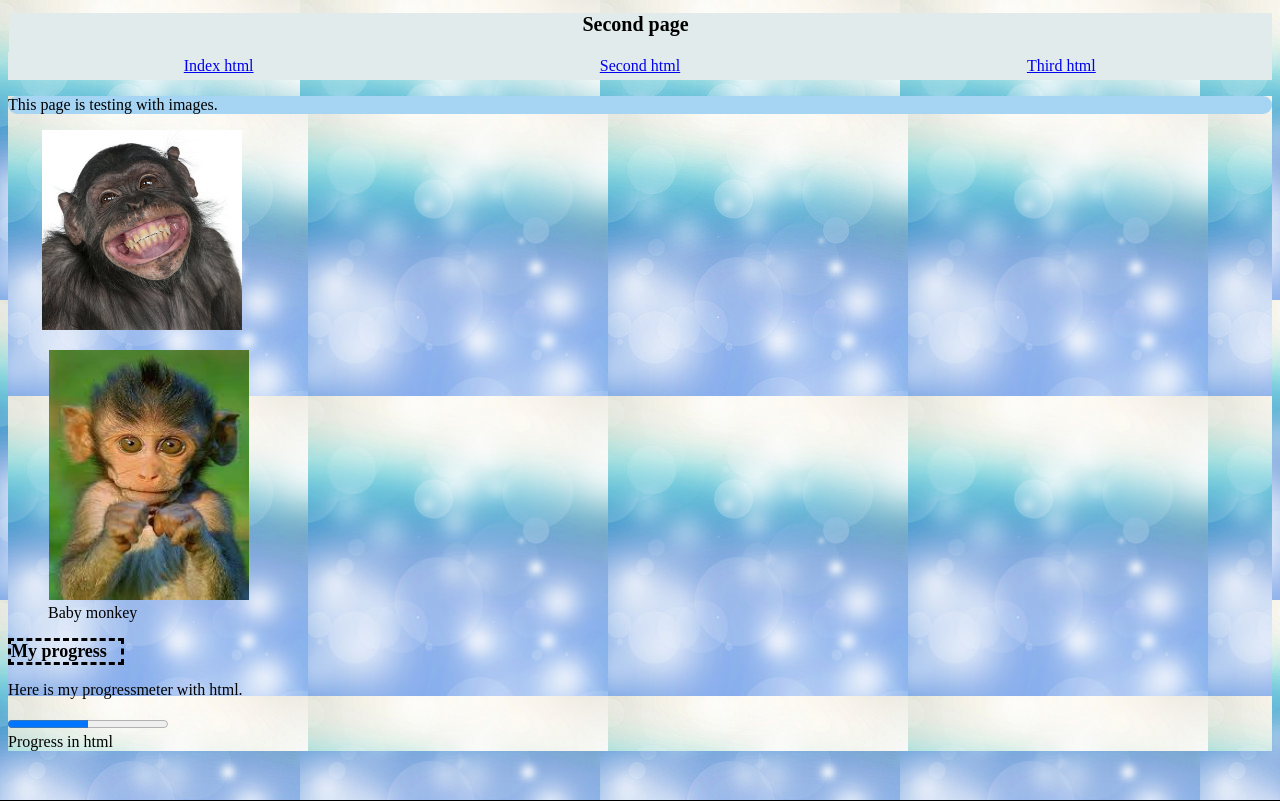
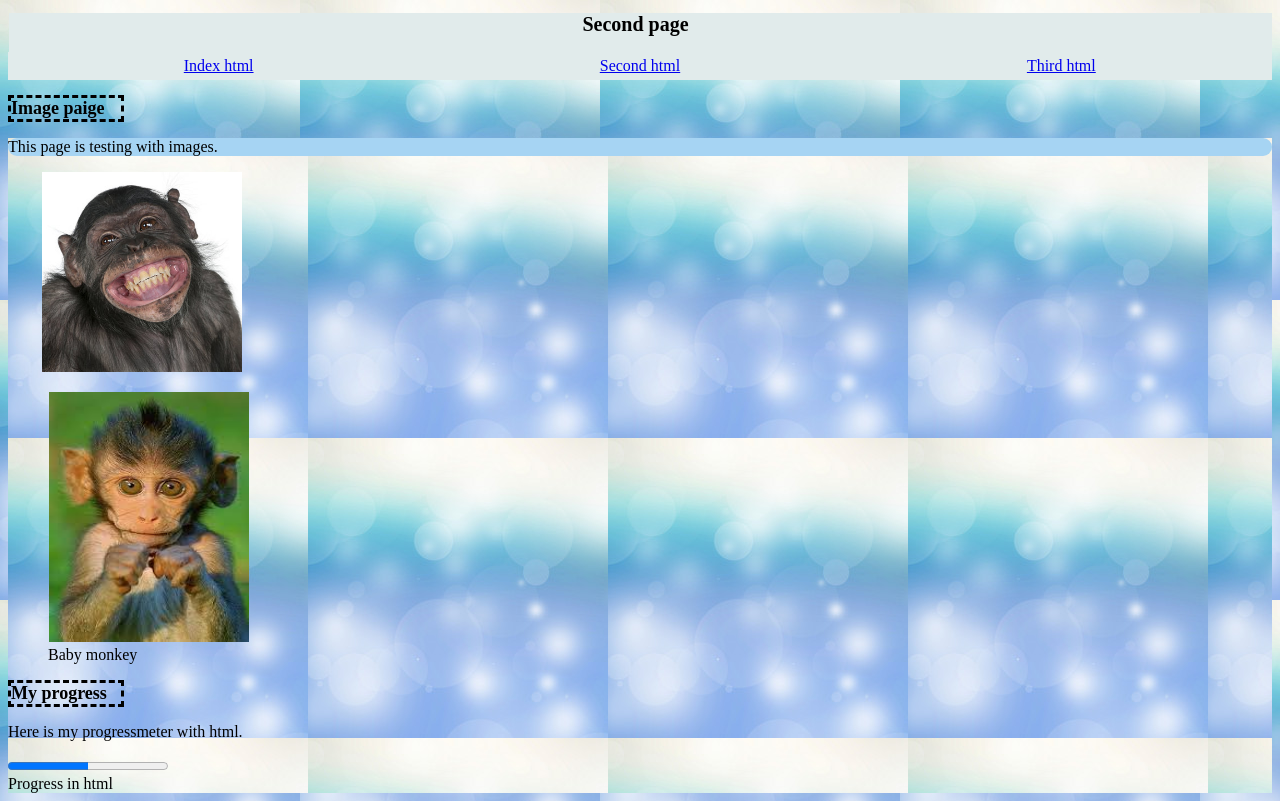
Before and after one commit to Tzirbe/verkkosivujen-hallinta, a plain HTML site: page WS003 ja WS004/second.html in a window 1280 px wide. Drawn offline with Linux system fonts and the light colour scheme.

Commit message:
otsikkomuutoksia

```diff
--- a/WS003 ja WS004/second.html
+++ b/WS003 ja WS004/second.html
@@ -21,6 +21,8 @@
     </div>
 </nav>
 
+<h2>Image paige</h2>
+
        <section class="toinen">
         <p id="kappale">This page is testing with images.</p>
 
--- a/WS003 ja WS004/styles.css
+++ b/WS003 ja WS004/styles.css
@@ -49,6 +49,7 @@ header{
 }
 
 h1 { font-size: 20px;
+
 }
 
 h2 { border-style:dashed;
```
